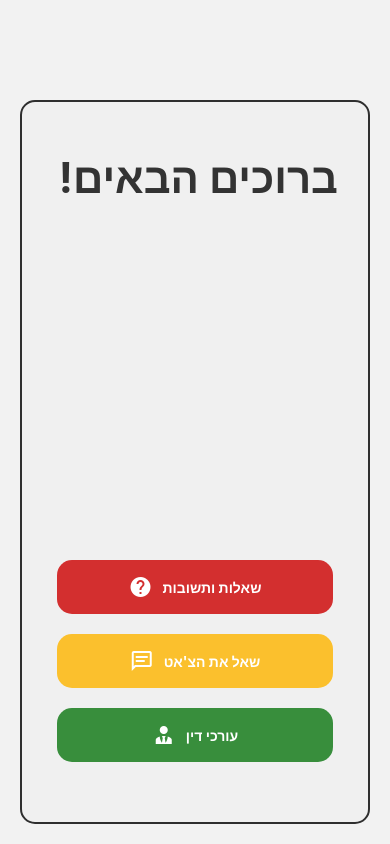
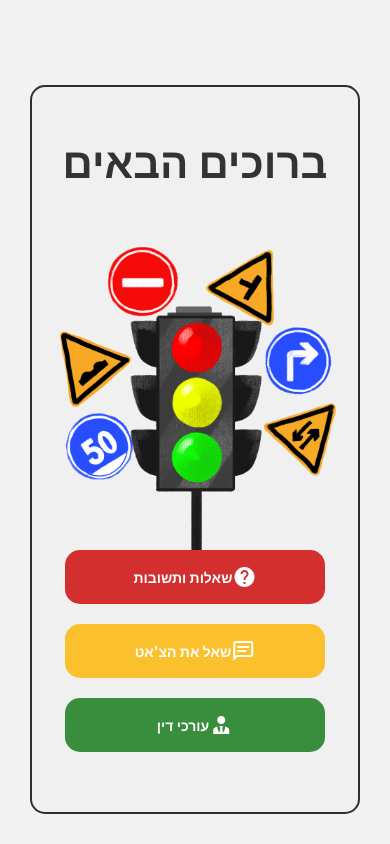
Before and after one commit to ronmo4/Cyber, a React Native app: screen /Home in a window 390 px wide. Built offline with nearby package versions, Linux system fonts and the light colour scheme.

Commit message:
style homescreen and faq

```diff
--- a/Screens/Advertisements/Advertisements.js
+++ b/Screens/Advertisements/Advertisements.js
@@ -49,13 +49,14 @@ const LawyerItem = ({ lawyer }) => (
       <Text style={styles.role}>{lawyer.role}</Text>
       <Text style={styles.phone}>{lawyer.phone}</Text>
     </View>
+
   </View>
 );
 
 const AdvertisementScreen = () => {
   return (
     <View>
-    <Text style={styles.title}>עורכי הדין בתחום: </Text>
+      <Text style={styles.title}>עורכי הדין בתחום</Text>
       <FlatList
         data={lawyers}
         keyExtractor={(item) => item.id}
@@ -63,7 +64,6 @@ const AdvertisementScreen = () => {
         contentContainerStyle={styles.list}
       />
     </View>
-
   );
 };
 
@@ -80,7 +80,7 @@ const styles = StyleSheet.create({
     color: '#333',
   },
   cardContainer: {
-    flexDirection: 'row',
+    flexDirection: 'row-reverse',
     backgroundColor: '#fff',
     marginBottom: 10,
     borderRadius: 8,
@@ -96,22 +96,27 @@ const styles = StyleSheet.create({
     height: 70,
     borderRadius: 35,
     margin: 10,
+    marginLeft: 0, // Adjusted to align image correctly
   },
   detailsContainer: {
     flex: 1,
+    paddingRight: 10,
   },
   name: {
     fontWeight: 'bold',
     fontSize: 16,
+    textAlign: 'right',
   },
   role: {
     color: '#666',
     fontSize: 14,
+    textAlign: 'right',
   },
   phone: {
     color: '#666',
     fontSize: 14,
     marginTop: 4,
+    textAlign: 'right',
   },
 });
 
--- a/Screens/HomeScreen/HomeScreen.js
+++ b/Screens/HomeScreen/HomeScreen.js
@@ -3,8 +3,11 @@ import { View, Text, StyleSheet, Image } from 'react-native';
 import CustomButton from "../../components/CustomButton";
 import { useNavigation } from "@react-navigation/native";
 
+// Corrected import statement
+import homeImageCyber from "../../assets/homeImageCyber.png";
+
 const HomeScreen = () => {
-    const navigation =useNavigation();
+    const navigation = useNavigation();
 
     const goToQA = () => navigation.navigate("FAQ");
     const goToChetBox = () => console.warn("chatbox");
@@ -12,7 +15,9 @@ const HomeScreen = () => {
 
     return (
         <View style={styles.container}>
-            <Text style={styles.title}>ברוכים הבאים! </Text>
+            <Text style={styles.title}>ברוכים הבאים</Text>
+            {/* Render the imported image */}
+            <Image source={homeImageCyber} style={styles.image} />
 
             <View style={styles.buttonContainer}>
                 <CustomButton
@@ -36,28 +41,24 @@ const HomeScreen = () => {
                     fgColor="#ffffff"
                     iconName="account-tie"
                 />
-
             </View>
         </View>
     );
 };
 
 const styles = StyleSheet.create({
-
-
     container: {
         flex: 1,
-            marginTop:100,
+        marginTop: 85,
         alignItems: 'center',
         padding: 20,
         backgroundColor: '#f0f0f0',
         paddingVertical: 50,
         paddingHorizontal: 30,
         borderRadius: 15,
-            margin: 20,
+        margin: 30,
         borderWidth: 2,
         borderColor: '#2f2f2f',
-            alignItems: 'center',
     },
     title: {
         fontSize: 42,
@@ -71,7 +72,11 @@ const styles = StyleSheet.create({
         width: '100%',
         alignItems: 'center',
     },
+    image: {
+        width: 350, // Adjust the width as needed
+        height: 350, // Adjust the height as needed
+        marginVertical: 40,
+    },
 });
 
-
 export default HomeScreen;
--- a/Screens/faqScreen/faqScreen.js
+++ b/Screens/faqScreen/faqScreen.js
@@ -4,7 +4,7 @@ import { View, Text, TextInput, FlatList, StyleSheet, TouchableOpacity } from 'r
 const fetchFAQs = async () => {
 
     return [
-        { question: 'מה הקנס על מהירות מורפזת בדרך עירונית?', answer: 'נהיגה במהירות של עד 20 קמש מעל המותר קנס של 250. נהיגה במהירות של 21-30 קמש מעל המותר קנס של 750 שח + רישום של 8 נקודות נהיגה. במהירות של 30 קמש מעל המותר פסילה מנהלית של רישיון הנהיגה ל30 ימים + העמדה לדין + 10 נקודות' },
+        { question: 'מה הקנס על מהירות מורפזת בדרך עירונית?', answer: 'נהיגה במהירות של עד 20 קמש מעל המותר קנס של 250. נהיגה במהירות של 21-30 קמש מעל המותר קנס של 750 שח + רישום של 8 נקודות נהיגה. במהירות של 30 קמש מעל המותר פסילה מנהלית של רישיון הנהיגה ל30 ימים + העמדה לדין + 10 נקודות.'},
         { question: 'מה הקנס על מהירות מורפזת בדרך בין עירונית?', answer:  'נהיגה במהירות של עד 25 קמש מעל המותר קנס של 250 שח. נהיגה במהירות של 26-40 קמש מעל המותר קנס של 750 שח + רישום על 8 נקודות. נהיגה במהירות של 40 קמש מעל המותר פסילה מנהלית של רישיון הנהיגה ל30 ימים + העמדה לדין + 10 נקודות.' },
         { question: 'כמה הדוח על מהירות מופרזת?', answer: 'לא נעים לקבל על דוח על מהירות מופרזת, אך יותר מכך לא נעים לקבל דוח על מהירות מופרזת אשר בצידו פסילה מנהלית ואף אפשרות לפסילה תקופתית. אז מה עושים?האופציה הברורה היא - לשלם. האופציה הנוספת היא לבקש להישפט. בטרם תשלום הקנס יש לבקש להישפט תוך 90 ימים ממועד קבלת הדוח. המבקש להישפט יכול לנסות להפחית את גובה הקנס ואף את גובה הכמות הנרשמת לחובתו. בעבירות של נהיגה במהירות גבוה מאוד בהם ניתנת הזמנה לדין, יתייצב הנהג לדיון שייקבע לו. במידה ונפסל רישיונו לנהיגה לתקופה של 30 ימים יוכל גם לפנות לבית המשפט בבקשה דחופה לביטול הפסילה המנהלית. חשוב לדעת כי לא תמיד נכון לשלם את הקנס ולפעמים עדיף להגיע לבית המשפט, לכן עדיף להתייעץ עם עו"ד מומחה בתחום התעבורה בטרם מקבלים החלטות.' },
         { question: 'מה העונש לנהיגה ללא רישיון?', answer: 'נהג אשר נתפס נוהג ללא רישיון נהיגה או נהג אשר רישיונו נפסל אך בכל זאת נתפס נוהג יעמדו לדין ואף יכול וייגזר עליהם מאסר בפועל. בעת מתן גז הדין ניתן לבית המשפט שיקול דעת רחב לקביעת העונש בהתחשב בחומרת העבירה ונסיבותיה כך שיינתן עונש הולם לכל עבירה ונסיבותיה. חשוב להבין כי בשנים האחרונות ולאור הגידול בתאונות הדרכים הנגרמות גם כתוצאה מנהיגה ללא רישיון נהיגה מגמת בית המשפט היא להחמיר את הענישה ולקבוע עונש ברף גבוה. לרוב אלו הם תווכי הענישה: נהיגה ללא רישיון - עד 24 חודשי מאסר + פסילה של רישיון הנהיגה בין 6-60 חודשים + מאסר על תאני + קנס, נהיגה בפסילה - עד 20 חודשי מאסר + פסילה של רישיון הנהיגה בין 6-60 חודשים + מאסר על תאני + קנס. נשאלת השאלה איך בעצם מקבלים פסילה מקום בו אין לנהג כלל רישיון? הפסילה תספר מהמועד בו הוציא הנהג את הרישיון. חשוב לשים לב כי גם נהג אשר הינו בעל רישיון נהיגה בתוקף אך לא לסוג הרכב בו הוא נוהג ייחשב כמי שנהג ללא רישיון. דוגמא לכך הוא אגם בעל רישיון לרכב פרטי אשר נתפס נוהג על אופנוע ללא רישיון מתאים לכך. במקרה זה ייחשב הנהג כמי שנהג ללא רישיון נהיגה.' },
@@ -86,7 +86,8 @@ const styles = StyleSheet.create({
         borderWidth: 1,
         margin: 30,
         textAlign: 'right',
-        width: "80%" // Make search box full width
+        width: "80%", // Make search box full width
+        borderRadius: 10 // Adjust the value to make it fully circular
     },
     faqItem: {
         padding: 20,
@@ -95,12 +96,12 @@ const styles = StyleSheet.create({
     },
     question: {
         fontWeight: 'bold',
-        textAlign: 'right',
+        textAlign: 'center',
         fontSize: 14,
     },
     answer: {
         color: 'gray',
-        textAlign: 'right',
+        textAlign: 'center',
     },
 });
 
--- a/components/CustomButton/CustomButton.js
+++ b/components/CustomButton/CustomButton.js
@@ -1,5 +1,5 @@
 import React from "react";
-import { StyleSheet, Text, Pressable } from "react-native";
+import { StyleSheet, Text, Pressable, View } from "react-native";
 import Icon from "react-native-vector-icons/MaterialCommunityIcons";
 
 const CustomButton = ({ onPress, text, bgColor, fgColor, iconName }) => {
@@ -8,32 +8,40 @@ const CustomButton = ({ onPress, text, bgColor, fgColor, iconName }) => {
             buttonStyles.container,
             bgColor ? { backgroundColor: bgColor } : {}
         ]}>
-            {iconName && <Icon name={iconName} size={24} color={fgColor || 'white'} style={buttonStyles.icon} />}
-            <Text style={[
-                buttonStyles.text,
-                fgColor ? { color: fgColor } : {},
-            ]}>{text}</Text>
+            <View style={buttonStyles.content}>
+                <Text numberOfLines={1} style={[
+                    buttonStyles.text,
+                    fgColor ? { color: fgColor } : {},
+                ]}>{text}</Text>
+                {iconName && <Icon name={iconName} size={24} color={fgColor || 'white'} style={buttonStyles.icon} />}
+            </View>
         </Pressable>
     );
 }
 
 const buttonStyles = StyleSheet.create({
     container: {
-        width: '80%', // שינוי רוחב הכפתור
+        width: '80%',
         paddingVertical: 15,
         paddingHorizontal: 20,
         marginVertical: 10,
         alignItems: 'center',
-        borderRadius: 15, // קצוות מעוגלים יותר
-        flexDirection: 'row',
+        borderRadius: 15,
         justifyContent: 'center',
     },
+    content: {
+        flexDirection: 'row',
+        alignItems: 'center',
+    },
     text: {
+        flex: 1, // Take up remaining space
+        minWidth: 0, // Allow text to shrink
         fontWeight: 'bold',
-        color: 'white', // שינוי צבע טקסט דיפולטיבי
+        color: 'white',
+        textAlign: 'center',
     },
     icon: {
-        marginRight: 10,
+        marginLeft: 0, // Add margin to separate text and icon
     },
 });
 
```
Also changed, not shown: assets/homeImageCyber.png (added). Lines whose indentation alone changed are shown as unchanged.
